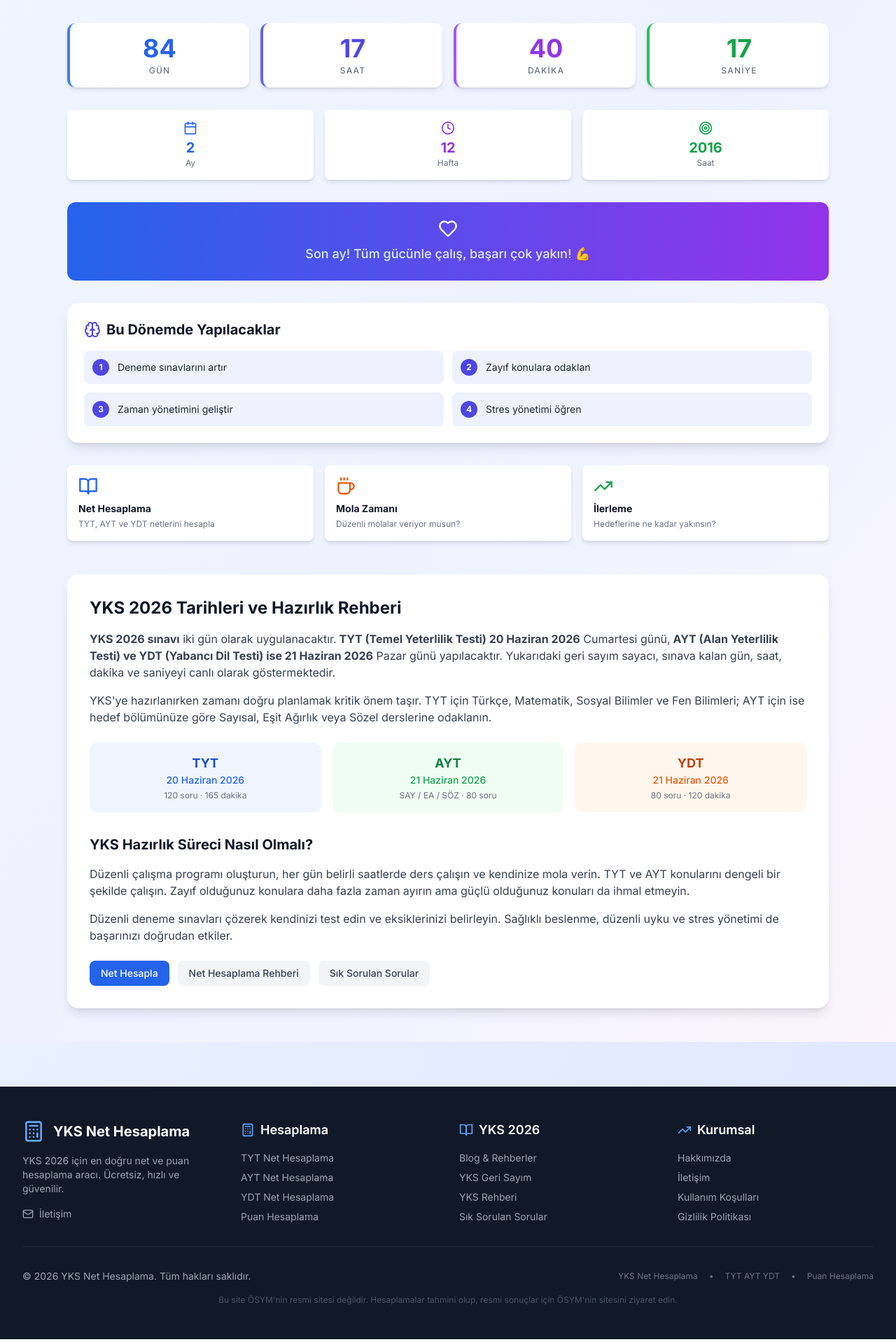
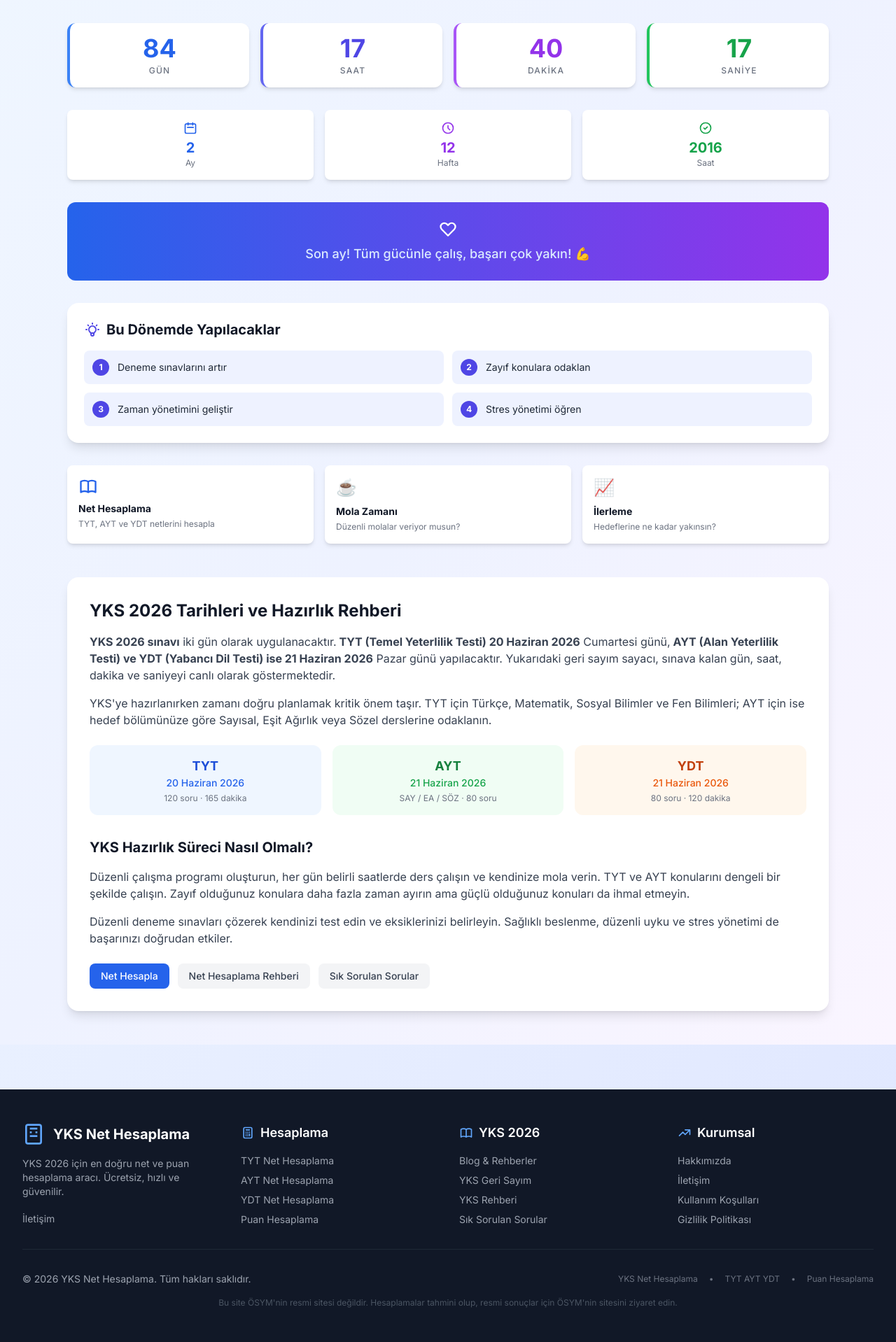
Before and after one commit to mert121212/yks-net-hesaplama, a Next.js app: page /geri-sayim in a window 1280 px wide. Shown: the part 215-2133 px from the top of the page at 70% size. Built offline with nearby package versions, Linux system fonts and the light colour scheme.

Commit message:
perf: lucide-react Navbar/Footer/CountdownTimer'dan kaldırıldı, inline SVG ile değiştirildi - bundle boyutu azaltıldı

```diff
--- a/src/components/CountdownTimer.tsx
+++ b/src/components/CountdownTimer.tsx
@@ -1,18 +1,25 @@
 'use client'
 
-import { useState, useEffect, lazy, Suspense } from 'react'
-import dynamic from 'next/dynamic'
+import { useState, useEffect } from 'react'
 import Link from 'next/link'
 
-// İkonları lazy load — ilk paint'i bloklamaz
-const Clock = dynamic(() => import('lucide-react').then(m => ({ default: m.Clock })), { ssr: false })
-const Calendar = dynamic(() => import('lucide-react').then(m => ({ default: m.Calendar })), { ssr: false })
-const Target = dynamic(() => import('lucide-react').then(m => ({ default: m.Target })), { ssr: false })
-const Heart = dynamic(() => import('lucide-react').then(m => ({ default: m.Heart })), { ssr: false })
-const Brain = dynamic(() => import('lucide-react').then(m => ({ default: m.Brain })), { ssr: false })
-const Coffee = dynamic(() => import('lucide-react').then(m => ({ default: m.Coffee })), { ssr: false })
-const TrendingUp = dynamic(() => import('lucide-react').then(m => ({ default: m.TrendingUp })), { ssr: false })
-const BookOpen = dynamic(() => import('lucide-react').then(m => ({ default: m.BookOpen })), { ssr: false })
+// Inline SVG ikonlar — lucide-react bundle'ı yok
+const icons = {
+    clock: 'M12 8v4l3 3m6-3a9 9 0 11-18 0 9 9 0 0118 0z',
+    calendar: 'M8 7V3m8 4V3m-9 8h10M5 21h14a2 2 0 002-2V7a2 2 0 00-2-2H5a2 2 0 00-2 2v12a2 2 0 002 2z',
+    target: 'M9 12l2 2 4-4m6 2a9 9 0 11-18 0 9 9 0 0118 0z',
+    heart: 'M4.318 6.318a4.5 4.5 0 000 6.364L12 20.364l7.682-7.682a4.5 4.5 0 00-6.364-6.364L12 7.636l-1.318-1.318a4.5 4.5 0 00-6.364 0z',
+    brain: 'M9.663 17h4.673M12 3v1m6.364 1.636l-.707.707M21 12h-1M4 12H3m3.343-5.657l-.707-.707m2.828 9.9a5 5 0 117.072 0l-.548.547A3.374 3.374 0 0014 18.469V19a2 2 0 11-4 0v-.531c0-.895-.356-1.754-.988-2.386l-.548-.547z',
+    book: 'M12 6.253v13m0-13C10.832 5.477 9.246 5 7.5 5S4.168 5.477 3 6.253v13C4.168 18.477 5.754 18 7.5 18s3.332.477 4.5 1.253m0-13C13.168 5.477 14.754 5 16.5 5c1.747 0 3.332.477 4.5 1.253v13C19.832 18.477 18.247 18 16.5 18c-1.746 0-3.332.477-4.5 1.253',
+}
+
+function Svg({ d, className = 'h-5 w-5' }: { d: string; className?: string }) {
+    return (
+        <svg xmlns="http://www.w3.org/2000/svg" className={className} fill="none" viewBox="0 0 24 24" stroke="currentColor" strokeWidth={2}>
+            <path strokeLinecap="round" strokeLinejoin="round" d={d} />
+        </svg>
+    )
+}
 
 export default function CountdownTimer() {
     const [timeLeft, setTimeLeft] = useState({ days: 0, hours: 0, minutes: 0, seconds: 0 })
@@ -76,7 +83,7 @@
     if (isExpired) {
         return (
             <div className="text-center bg-green-100 border border-green-400 text-green-700 px-6 py-8 rounded-xl mb-8">
-                <Calendar className="h-12 w-12 mx-auto mb-4" />
+                <Svg d={icons.calendar} className="h-12 w-12 mx-auto mb-4" />
                 <h2 className="text-2xl font-bold mb-2">YKS 2026 Tamamlandı!</h2>
                 <p>Sınav bitti. Sonuçlar için beklemede kalın!</p>
             </div>
@@ -103,17 +110,17 @@
             {/* Özet istatistikler */}
             <div className="grid grid-cols-3 gap-4 mb-8">
                 <div className="bg-white rounded-lg shadow-md p-4 text-center">
-                    <Calendar className="h-5 w-5 text-blue-600 mx-auto mb-1" />
+                    <Svg d={icons.calendar} className="h-5 w-5 text-blue-600 mx-auto mb-1" />
                     <div className="text-xl font-bold text-blue-600">{monthsLeft}</div>
                     <div className="text-gray-500 text-xs">Ay</div>
                 </div>
                 <div className="bg-white rounded-lg shadow-md p-4 text-center">
-                    <Clock className="h-5 w-5 text-purple-600 mx-auto mb-1" />
+                    <Svg d={icons.clock} className="h-5 w-5 text-purple-600 mx-auto mb-1" />
                     <div className="text-xl font-bold text-purple-600">{weeksLeft}</div>
                     <div className="text-gray-500 text-xs">Hafta</div>
                 </div>
                 <div className="bg-white rounded-lg shadow-md p-4 text-center">
-                    <Target className="h-5 w-5 text-green-600 mx-auto mb-1" />
+                    <Svg d={icons.target} className="h-5 w-5 text-green-600 mx-auto mb-1" />
                     <div className="text-xl font-bold text-green-600">{days * 24}</div>
                     <div className="text-gray-500 text-xs">Saat</div>
                 </div>
@@ -121,14 +128,14 @@
 
             {/* Motivasyon */}
             <div className="bg-gradient-to-r from-blue-600 to-purple-600 rounded-xl p-6 text-white text-center mb-8">
-                <Heart className="h-7 w-7 mx-auto mb-2" />
+                <Svg d={icons.heart} className="h-7 w-7 mx-auto mb-2 text-white" />
                 <p className="text-lg font-medium text-blue-100">{getMotivation()}</p>
             </div>
 
             {/* Yapılacaklar */}
             <div className="bg-white rounded-2xl shadow-lg p-6 mb-8">
                 <div className="flex items-center mb-4">
-                    <Brain className="h-6 w-6 text-indigo-600 mr-2" />
+                    <Svg d={icons.brain} className="h-6 w-6 text-indigo-600 mr-2" />
                     <h2 className="text-xl font-bold text-gray-900">Bu Dönemde Yapılacaklar</h2>
                 </div>
                 <div className="grid grid-cols-1 md:grid-cols-2 gap-3">
@@ -143,18 +150,18 @@
 
             {/* Hızlı linkler */}
             <div className="grid grid-cols-1 md:grid-cols-3 gap-4">
-                <Link href="/" className="bg-white rounded-lg shadow-md p-4 hover:shadow-lg transition-shadow group">
-                    <BookOpen className="h-7 w-7 text-blue-600 mb-2 group-hover:scale-110 transition-transform" />
+                <Link href="/" className="bg-white rounded-lg shadow-md p-4 hover:shadow-lg transition-shadow">
+                    <Svg d={icons.book} className="h-7 w-7 text-blue-600 mb-2" />
                     <h3 className="font-bold text-gray-900 text-sm mb-1">Net Hesaplama</h3>
                     <p className="text-gray-500 text-xs">TYT, AYT ve YDT netlerini hesapla</p>
                 </Link>
                 <div className="bg-white rounded-lg shadow-md p-4">
-                    <Coffee className="h-7 w-7 text-orange-600 mb-2" />
+                    <span className="text-2xl mb-2 block">☕</span>
                     <h3 className="font-bold text-gray-900 text-sm mb-1">Mola Zamanı</h3>
                     <p className="text-gray-500 text-xs">Düzenli molalar veriyor musun?</p>
                 </div>
                 <div className="bg-white rounded-lg shadow-md p-4">
-                    <TrendingUp className="h-7 w-7 text-green-600 mb-2" />
+                    <span className="text-2xl mb-2 block">📈</span>
                     <h3 className="font-bold text-gray-900 text-sm mb-1">İlerleme</h3>
                     <p className="text-gray-500 text-xs">Hedeflerine ne kadar yakınsın?</p>
                 </div>
--- a/src/components/Footer.tsx
+++ b/src/components/Footer.tsx
@@ -1,136 +1,104 @@
 import Link from 'next/link'
-import { Calculator, Mail, BookOpen, TrendingUp } from 'lucide-react'
+
+// Inline SVG — lucide-react bundle'ı kaldırıldı
+function Icon({ d }: { d: string }) {
+    return (
+        <svg xmlns="http://www.w3.org/2000/svg" className="h-5 w-5 mr-2 text-blue-400" fill="none" viewBox="0 0 24 24" stroke="currentColor" strokeWidth={2}>
+            <path strokeLinecap="round" strokeLinejoin="round" d={d} />
+        </svg>
+    )
+}
 
 export default function Footer() {
     return (
         <footer className="bg-gray-900 text-white mt-16">
             <div className="max-w-7xl mx-auto px-4 sm:px-6 lg:px-8 py-12">
-                {/* Main Footer Content */}
                 <div className="grid grid-cols-1 md:grid-cols-2 lg:grid-cols-4 gap-8 mb-8">
-                    {/* Brand Section */}
+
+                    {/* Marka */}
                     <div className="lg:col-span-1">
                         <div className="flex items-center space-x-3 mb-4">
-                            <Calculator className="h-8 w-8 text-blue-400" />
+                            <svg xmlns="http://www.w3.org/2000/svg" className="h-8 w-8 text-blue-400" fill="none" viewBox="0 0 24 24" stroke="currentColor" strokeWidth={2}>
+                                <rect x="4" y="2" width="16" height="20" rx="2" />
+                                <line x1="8" y1="6" x2="16" y2="6" />
+                                <line x1="8" y1="10" x2="10" y2="10" />
+                                <line x1="14" y1="10" x2="16" y2="10" />
+                                <line x1="8" y1="14" x2="16" y2="14" />
+                            </svg>
                             <span className="text-xl font-bold">YKS Net Hesaplama</span>
                         </div>
                         <p className="text-gray-400 text-sm mb-4">
                             YKS 2026 için en doğru net ve puan hesaplama aracı. Ücretsiz, hızlı ve güvenilir.
                         </p>
-                        <div className="flex items-center space-x-2 text-sm text-gray-400">
-                            <Mail className="h-4 w-4" />
-                            <a href="mailto:mertcaliskan36065d@gmail.com" className="hover:text-blue-400 transition-colors">
-                                İletişim
-                            </a>
-                        </div>
+                        <a href="mailto:mertcaliskan36065d@gmail.com" className="text-sm text-gray-400 hover:text-blue-400 transition-colors">
+                            İletişim
+                        </a>
                     </div>
 
-                    {/* Hesaplama Araçları */}
+                    {/* Hesaplama */}
                     <div>
                         <h3 className="text-lg font-semibold mb-4 flex items-center">
-                            <Calculator className="h-5 w-5 mr-2 text-blue-400" />
+                            <Icon d="M9 7h6m0 10v-3m-3 3h.01M9 17h.01M9 14h.01M12 14h.01M15 11h.01M12 11h.01M9 11h.01M7 21h10a2 2 0 002-2V5a2 2 0 00-2-2H7a2 2 0 00-2 2v14a2 2 0 002 2z" />
                             Hesaplama
                         </h3>
                         <ul className="space-y-2 text-sm">
-                            <li>
-                                <Link href="/#hesaplama" className="text-gray-400 hover:text-white transition-colors">
-                                    TYT Net Hesaplama
-                                </Link>
-                            </li>
-                            <li>
-                                <Link href="/#hesaplama" className="text-gray-400 hover:text-white transition-colors">
-                                    AYT Net Hesaplama
-                                </Link>
-                            </li>
-                            <li>
-                                <Link href="/#hesaplama" className="text-gray-400 hover:text-white transition-colors">
-                                    YDT Net Hesaplama
-                                </Link>
-                            </li>
-                            <li>
-                                <Link href="/#sonuclar" className="text-gray-400 hover:text-white transition-colors">
-                                    Puan Hesaplama
-                                </Link>
-                            </li>
+                            {[
+                                { href: '/#hesaplama', label: 'TYT Net Hesaplama' },
+                                { href: '/#hesaplama', label: 'AYT Net Hesaplama' },
+                                { href: '/#hesaplama', label: 'YDT Net Hesaplama' },
+                                { href: '/#sonuclar', label: 'Puan Hesaplama' },
+                            ].map(({ href, label }) => (
+                                <li key={label}><Link href={href} className="text-gray-400 hover:text-white transition-colors">{label}</Link></li>
+                            ))}
                         </ul>
                     </div>
 
-                    {/* YKS Rehberi */}
+                    {/* YKS 2026 */}
                     <div>
                         <h3 className="text-lg font-semibold mb-4 flex items-center">
-                            <BookOpen className="h-5 w-5 mr-2 text-blue-400" />
+                            <Icon d="M12 6.253v13m0-13C10.832 5.477 9.246 5 7.5 5S4.168 5.477 3 6.253v13C4.168 18.477 5.754 18 7.5 18s3.332.477 4.5 1.253m0-13C13.168 5.477 14.754 5 16.5 5c1.747 0 3.332.477 4.5 1.253v13C19.832 18.477 18.247 18 16.5 18c-1.746 0-3.332.477-4.5 1.253" />
                             YKS 2026
                         </h3>
                         <ul className="space-y-2 text-sm">
-                            <li>
-                                <Link href="/blog" className="text-gray-400 hover:text-white transition-colors">
-                                    Blog & Rehberler
-                                </Link>
-                            </li>
-                            <li>
-                                <Link href="/geri-sayim" className="text-gray-400 hover:text-white transition-colors">
-                                    YKS Geri Sayım
-                                </Link>
-                            </li>
-                            <li>
-                                <Link href="/yks-rehberi" className="text-gray-400 hover:text-white transition-colors">
-                                    YKS Rehberi
-                                </Link>
-                            </li>
-                            <li>
-                                <Link href="/sss" className="text-gray-400 hover:text-white transition-colors">
-                                    Sık Sorulan Sorular
-                                </Link>
-                            </li>
+                            {[
+                                { href: '/blog', label: 'Blog & Rehberler' },
+                                { href: '/geri-sayim', label: 'YKS Geri Sayım' },
+                                { href: '/yks-rehberi', label: 'YKS Rehberi' },
+                                { href: '/sss', label: 'Sık Sorulan Sorular' },
+                            ].map(({ href, label }) => (
+                                <li key={label}><Link href={href} className="text-gray-400 hover:text-white transition-colors">{label}</Link></li>
+                            ))}
                         </ul>
                     </div>
 
                     {/* Kurumsal */}
                     <div>
                         <h3 className="text-lg font-semibold mb-4 flex items-center">
-                            <TrendingUp className="h-5 w-5 mr-2 text-blue-400" />
+                            <Icon d="M13 7h8m0 0v8m0-8l-8 8-4-4-6 6" />
                             Kurumsal
                         </h3>
                         <ul className="space-y-2 text-sm">
-                            <li>
-                                <Link href="/hakkimizda" className="text-gray-400 hover:text-white transition-colors">
-                                    Hakkımızda
-                                </Link>
-                            </li>
-                            <li>
-                                <Link href="/iletisim" className="text-gray-400 hover:text-white transition-colors">
-                                    İletişim
-                                </Link>
-                            </li>
-                            <li>
-                                <Link href="/kullanim-kosullari" className="text-gray-400 hover:text-white transition-colors">
-                                    Kullanım Koşulları
-                                </Link>
-                            </li>
-                            <li>
-                                <Link href="/privacy" className="text-gray-400 hover:text-white transition-colors">
-                                    Gizlilik Politikası
-                                </Link>
-                            </li>
+                            {[
+                                { href: '/hakkimizda', label: 'Hakkımızda' },
+                                { href: '/iletisim', label: 'İletişim' },
+                                { href: '/kullanim-kosullari', label: 'Kullanım Koşulları' },
+                                { href: '/privacy', label: 'Gizlilik Politikası' },
+                            ].map(({ href, label }) => (
+                                <li key={label}><Link href={href} className="text-gray-400 hover:text-white transition-colors">{label}</Link></li>
+                            ))}
                         </ul>
                     </div>
                 </div>
 
-                {/* Bottom Bar */}
                 <div className="border-t border-gray-800 pt-8">
                     <div className="flex flex-col md:flex-row justify-between items-center space-y-4 md:space-y-0">
-                        <p className="text-sm text-gray-400 text-center md:text-left">
-                            © {new Date().getFullYear()} YKS Net Hesaplama. Tüm hakları saklıdır.
-                        </p>
+                        <p className="text-sm text-gray-400">© {new Date().getFullYear()} YKS Net Hesaplama. Tüm hakları saklıdır.</p>
                         <div className="flex flex-wrap justify-center gap-4 text-xs text-gray-500">
-                            <span>YKS Net Hesaplama</span>
-                            <span>•</span>
-                            <span>TYT AYT YDT</span>
-                            <span>•</span>
-                            <span>Puan Hesaplama</span>
+                            <span>YKS Net Hesaplama</span><span>•</span><span>TYT AYT YDT</span><span>•</span><span>Puan Hesaplama</span>
                         </div>
                     </div>
                     <p className="text-xs text-gray-600 text-center mt-4">
-                        Bu site ÖSYM'nin resmi sitesi değildir. Hesaplamalar tahmini olup, resmi sonuçlar için ÖSYM'nin sitesini ziyaret edin.
+                        Bu site ÖSYM&apos;nin resmi sitesi değildir. Hesaplamalar tahmini olup, resmi sonuçlar için ÖSYM&apos;nin sitesini ziyaret edin.
                     </p>
                 </div>
             </div>
```
Also changed, not shown: src/components/Navbar.tsx (+56 -56 lines).
